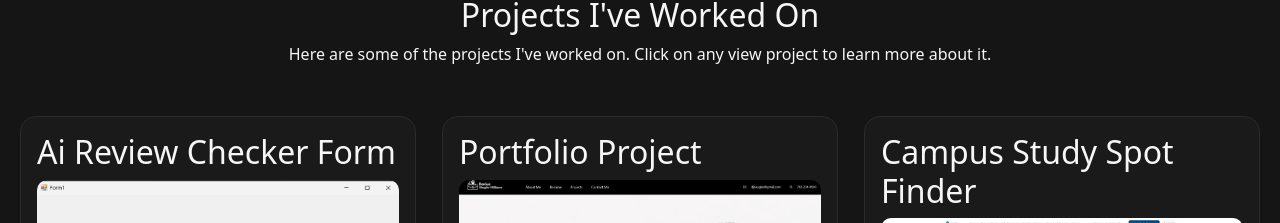
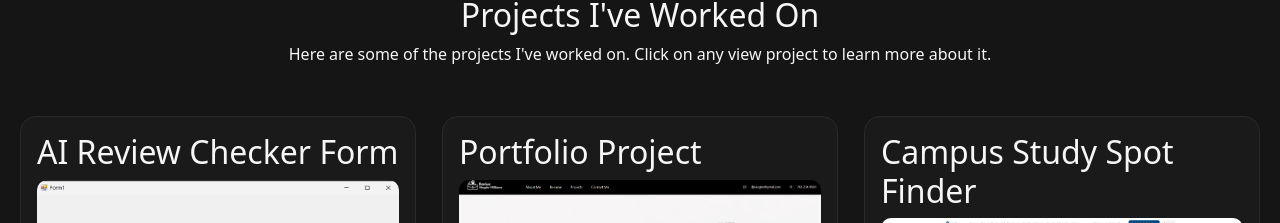
Before and after one commit to DariusNauglerWilliams/Darius-Naugler-Williams-Portfolio, a React (Vite) app in the folder dnw-portfolio/: page / in a window 1280 px wide. Shown: the part 3517-3740 px from the top of the page. Built offline with nearby package versions, Linux system fonts and the light colour scheme.

Commit message:
user feedback

```diff
--- a/dnw-portfolio/src/Projects.jsx
+++ b/dnw-portfolio/src/Projects.jsx
@@ -19,7 +19,7 @@ return(
   <div className="project-cards">
 
  <div className="project">
-    <h2>Ai Review Checker Form</h2>
+    <h2>AI Review Checker Form</h2>
     <img src="/aichecker-img.png" alt="project" />
     <p>A C# Windows Forms application that uses machine learning to analyze user reviews and determine whether they are positive or negative. The system uses ML.NET to process text input, predict good or bad reviews, and provide a confidence score for each prediction. It also allows users to correct incorrect predictions, helping improve the model over time through retraining.</p>
     <p><strong>Purpose:</strong> Was an assignent for a C# class, along with curiosty of doing ML and Ai.</p>
```
